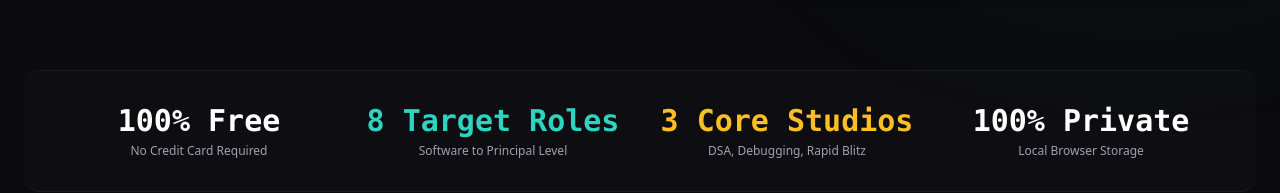
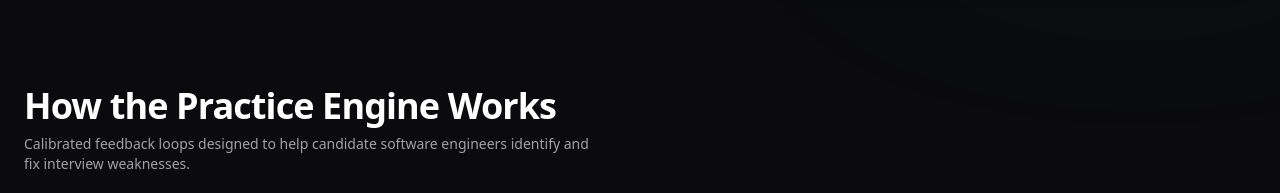
Before and after one commit to zenitsu005/AI-Interview-Evaluator, a React (Vite) app in the folder client/: page / in a window 1280 px wide. Shown: the part 607-800 px from the top of the page. Built offline with nearby package versions, Linux system fonts and the light colour scheme; no server answers; the HTML template or start-up script is replaced by a standard one.

Commit message:
Update LandingPage.jsx

```diff
--- a/client/src/components/LandingPage.jsx
+++ b/client/src/components/LandingPage.jsx
@@ -139,33 +139,9 @@ export default function LandingPage({ onNavigate }) {
           </div>
         </section>
 
-        {/* ── BALANCED STATS SECTION AT BOTTOM OF HERO ── */}
-        <section className="border-y border-white/5 py-8 bg-[#121216]/50 rounded-2xl px-6 sm:px-10">
-          <div className="grid grid-cols-2 sm:grid-cols-4 gap-6 text-center font-mono">
-            <div className="space-y-1">
-              <p className="text-2xl sm:text-3xl font-extrabold text-white">100% Free</p>
-              <p className="text-xs text-zinc-400 font-sans">No Credit Card Required</p>
-            </div>
-
-            <div className="space-y-1">
-              <p className="text-2xl sm:text-3xl font-extrabold text-teal-400">8 Target Roles</p>
-              <p className="text-xs text-zinc-400 font-sans">Software to Principal Level</p>
-            </div>
-
-            <div className="space-y-1">
-              <p className="text-2xl sm:text-3xl font-extrabold text-amber-400">3 Core Studios</p>
-              <p className="text-xs text-zinc-400 font-sans">DSA, Debugging, Rapid Blitz</p>
-            </div>
-
-            <div className="space-y-1">
-              <p className="text-2xl sm:text-3xl font-extrabold text-white">100% Private</p>
-              <p className="text-xs text-zinc-400 font-sans">Local Browser Storage</p>
-            </div>
-          </div>
-        </section>
-
         {/* ── 3-STEP PRACTICE WORKFLOW SECTION ── */}
         <section className="space-y-8 pt-4">
+
           <div className="space-y-2">
             <h2 className="text-2xl sm:text-4xl font-extrabold text-white tracking-tight">
               How the Practice Engine Works
```
